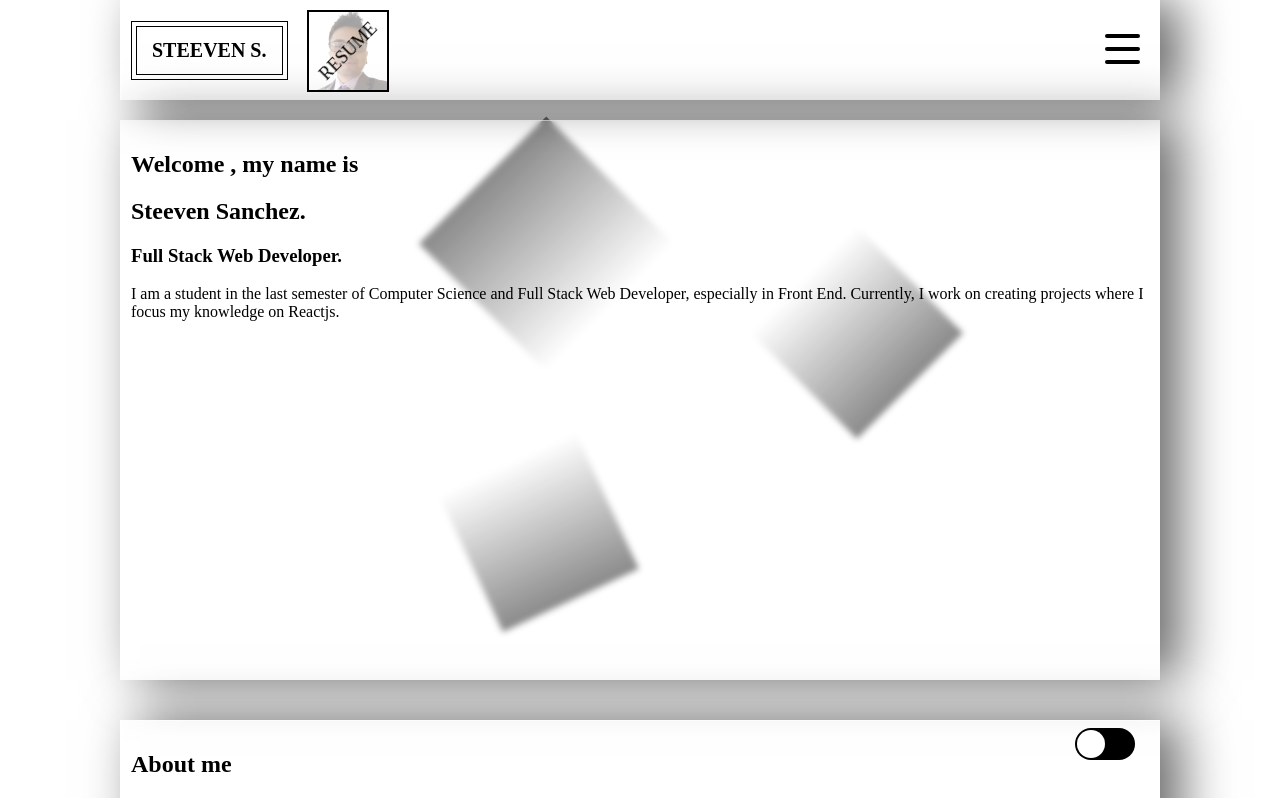
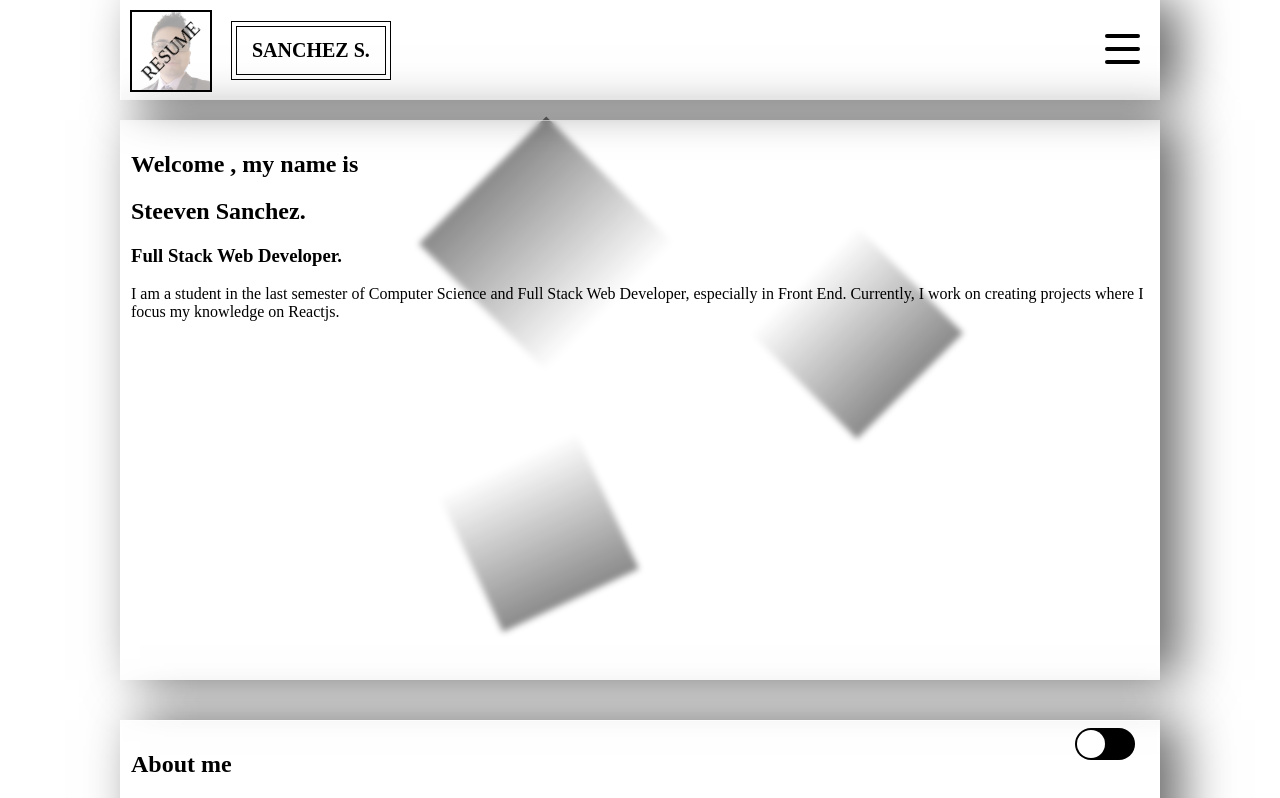
Before and after one commit to Stiwii/3er-Portafolio, a React (Vite) app: page / in a window 1280 px wide. Shown: the top 798 px of the page. Built offline with nearby package versions, Linux system fonts and the light colour scheme.

Commit message:
portafolio 3

```diff
--- a/src/coponents/Navbar.jsx
+++ b/src/coponents/Navbar.jsx
@@ -27,11 +27,14 @@
     <>
       <NavContainer>
 
+        <div className="foto">
+          <a href="https://docs.google.com/document/d/1EbAd7LbJvybZ9qntVOXDdK35T9QJN2zTbvhiDjjAQqY/edit?usp=sharing" target='_blank'>
+          <img src='./identidad/fotoSinFondo.png' alt=""  />
+          </a>
+
+        </div>
         <div className='nombre' onClick={()=> setIsLoading(true)}>
-        <h1>STEEVEN S.</h1>
-        </div>
-        <div className="foto">
-          <img src='./public/identidad/fotoSinFondo.png' alt="" />
+        <h1>SANCHEZ S.</h1>
         </div>
 
 
```
